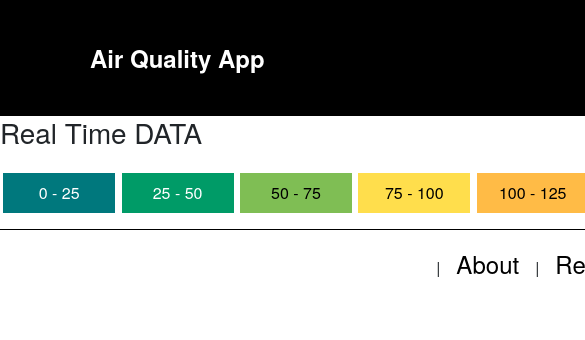
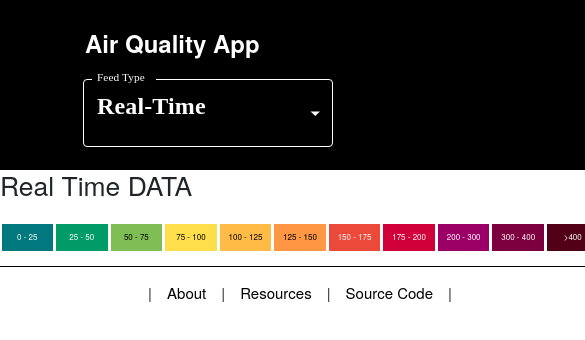
Before and after one commit to Annel18/airQualityMonitoring, a React (Vite) app: page / in a window 390 px wide. Shown: the top 340 px of the page, 585 px wide, since content can reach past the window. Built offline with nearby package versions, Linux system fonts and the light colour scheme; a web font is replaced by a local one.

Commit message:
media queries updated

```diff
--- a/src/styles/components/Footer.scss
+++ b/src/styles/components/Footer.scss
@@ -9,22 +9,19 @@
 }
 footer > *{
   justify-content: center;
-  @media (min-width: 600px) {
-   padding: 0 5rem;
-  }
 }
 
 .levels-key{
   display: flex;
+  max-width: 600px;
 }
 
 .levels-aqi{
   padding: 0.5rem;
-  // background-color: red;
-  // color: white;
-  width: 7rem;
+  font-size: 8px;
+  width: calc(600px / 11);
   text-align: center;
-  margin: 1rem 0.2rem;
+  margin: 1rem 0.1rem;
 }
 
 .footer-nav{
@@ -32,6 +29,8 @@
   display: flex;
   align-items: baseline;
   a{
+    text-decoration: none;
+    color: $primary-color;
     padding: 1rem;
   }
 
--- a/src/styles/global/base.scss
+++ b/src/styles/global/base.scss
@@ -4,7 +4,7 @@
 }
 
 html {
-    font-size: 16px;
+    font-size: 15px;
     min-width: min-content;
 }
 
@@ -23,9 +23,3 @@
     padding-top: 5em;
     @include flex(row, center, center);
 }
-
-a {
-  font-size: 1.5rem;
-  text-decoration: none;
-  color: $primary-color;
-}
--- a/src/styles/global/variables.scss
+++ b/src/styles/global/variables.scss
@@ -10,7 +10,3 @@
     align-items: $align;
     justify-content: $justify;
 }
-
-h3 {
-    font-size: 1.75em;
-}
```
